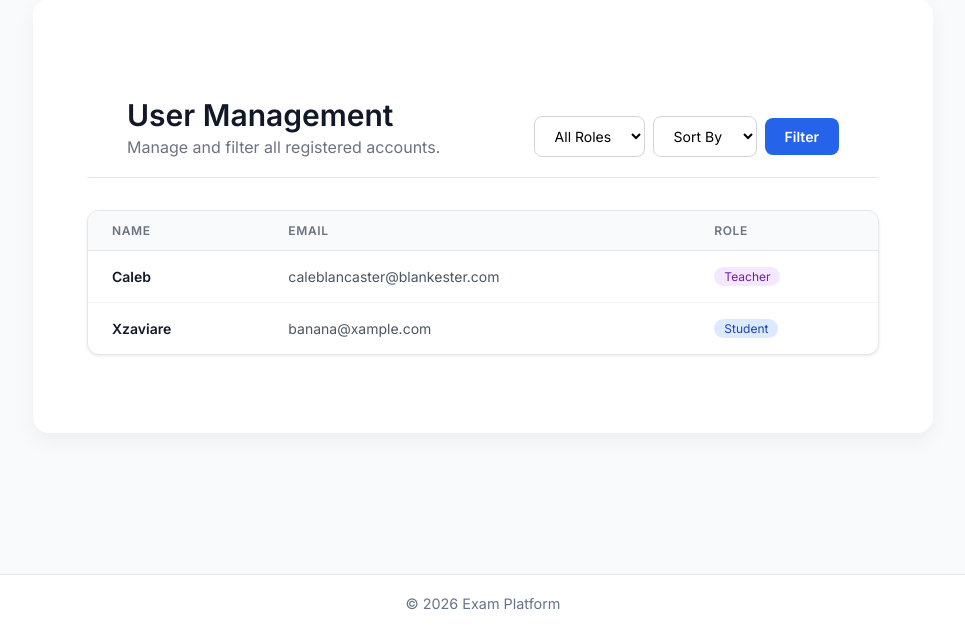
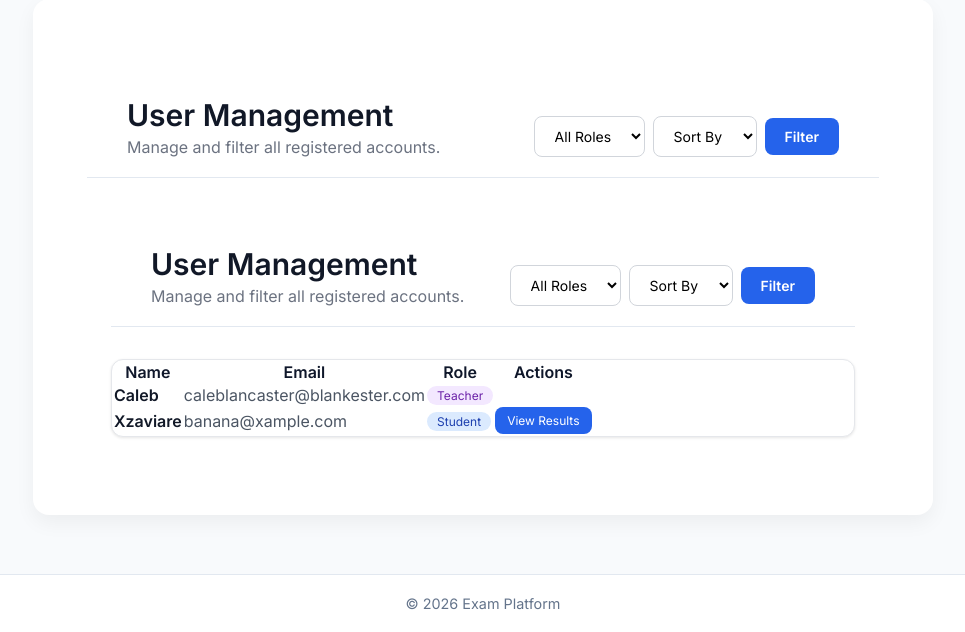
Before and after one commit to stefanescuowen-cmd/CSET-160-Final, a Flask app: page /accounts in a window 1280 px wide. Shown: the part 168-800 px from the top of the page, without its empty margins (157-1122 px from the left). Run offline with Flask 3, Linux system fonts and the light colour scheme.

Commit message:
Tried making student results page show up

```diff
--- a/app/routes/routes.py
+++ b/app/routes/routes.py
@@ -264,3 +264,23 @@ def test_summary(test_id):
     test = Test.query.get_or_404(test_id)
     submissions = Submission.query.filter_by(test_id=test.id).all()
     return render_template("test_summary.html", test=test, submissions=submissions)
+
+# ---------------
+# Student Results
+# ---------------
+
+@bp.route("/student/<int:student_id>/results")
+def student_results(student_id):
+    student = User.query.get_or_404(student_id)
+    # Get all submissions for this student
+    submissions = Submission.query.filter_by(student_id=student.id).all()
+    results = []
+    for s in submissions:
+        results.append({
+            "test_title": s.test.title,
+            "marks": s.marks,
+            "graded_by": s.grader.name if s.grader else "Not graded",
+            "submitted_at": s.submitted_at,
+            "is_late": s.is_late
+        })
+    return render_template("student_results.html", student=student, results=results)
--- a/app/templates/accounts.html
+++ b/app/templates/accounts.html
@@ -70,30 +70,22 @@
         box-shadow: 0 1px 3px rgba(0, 0, 0, 0.1);
         overflow: hidden;
     }
-    .user-table {
-        width: 100%;
-        border-collapse: collapse;
-        text-align: left;
-    }
-    .user-table thead {
-        background-color: #f9fafb;
-        border-bottom: 1px solid #e5e7eb;
-    }
-    .user-table th {
-        padding: 0.75rem 1.5rem;
-        font-size: 0.75rem;
-        font-weight: 600;
-        text-transform: uppercase;
-        letter-spacing: 0.05em;
-        color: #6b7280;
-    }
-    .user-table td {
-        padding: 1rem 1.5rem;
-        font-size: 0.875rem;
-        border-bottom: 1px solid #f3f4f6;
-    }
-    .user-table tr:last-child td { border-bottom: none; }
-    .user-table tr:hover { background-color: #f9fafb; }
+    .user-table .btn-results {
+    display: inline-block;
+    padding: 6px 12px;
+    border-radius: 8px;
+    background-color: #2563eb;
+    color: white;
+    text-decoration: none;
+    font-size: 0.75rem;
+    font-weight: 500;
+    transition: background-color 0.25s ease, transform 0.2s ease;
+}
+
+.user-table .btn-results:hover {
+    background-color: #1d4ed8;
+    transform: translateY(-1px);
+}
 
     .user-name { font-weight: 600; color: #111827; }
     .user-email { color: #4b5563; }
@@ -144,6 +136,30 @@
         </form>
     </header>
 
+    <div class="manage-container">
+    <header class="page-header">
+        <div class="header-title">
+            <h1>User Management</h1>
+            <p>Manage and filter all registered accounts.</p>
+        </div>
+
+        <form method="GET" action="/accounts" class="filter-form">
+            <select name="role" class="filter-select">
+                <option value="">All Roles</option>
+                <option value="student" {% if request.args.get('role') == 'student' %}selected{% endif %}>Student</option>
+                <option value="teacher" {% if request.args.get('role') == 'teacher' %}selected{% endif %}>Teacher</option>
+            </select>
+
+            <select name="sort" class="filter-select">
+                <option value="">Sort By</option>
+                <option value="name" {% if request.args.get('sort') == 'name' %}selected{% endif %}>Name</option>
+                <option value="date" {% if request.args.get('sort') == 'date' %}selected{% endif %}>Newest</option>
+            </select>
+
+            <button type="submit" class="btn-filter">Filter</button>
+        </form>
+    </header>
+
     <div class="table-card">
         <table class="user-table">
             <thead>
@@ -151,6 +167,7 @@
                     <th>Name</th>
                     <th>Email</th>
                     <th>Role</th>
+                    <th>Actions</th>
                 </tr>
             </thead>
             <tbody>
@@ -163,14 +180,20 @@
                             {{ user.role }}
                         </span>
                     </td>
+                    <td>
+                        {% if user.role == 'student' %}
+                            <a href="/student/{{ user.id }}/results" class="btn-results">View Results</a>
+                        {% endif %}
+                    </td>
                 </tr>
                 {% else %}
                 <tr>
-                    <td colspan="3" class="empty-state">No users found matching your criteria.</td>
+                    <td colspan="4" class="empty-state">No users found matching your criteria.</td>
                 </tr>
                 {% endfor %}
             </tbody>
         </table>
     </div>
+</div>
 
 {% endblock %}
```
